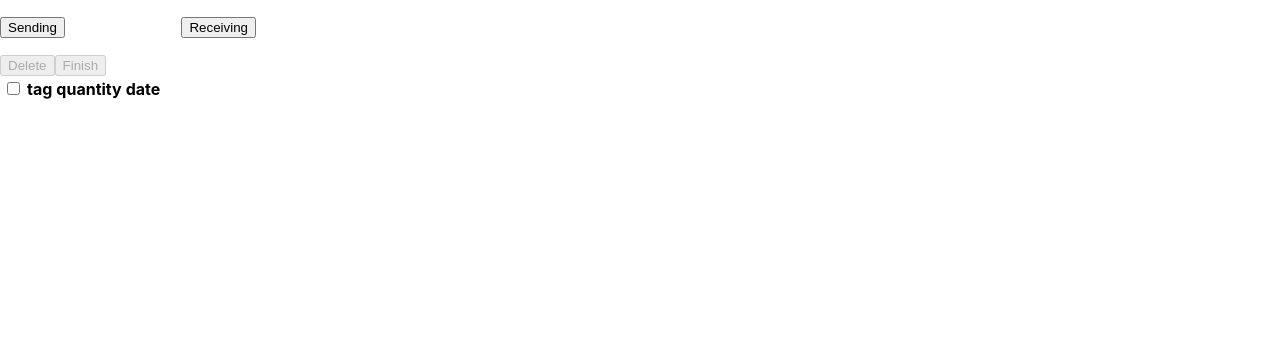
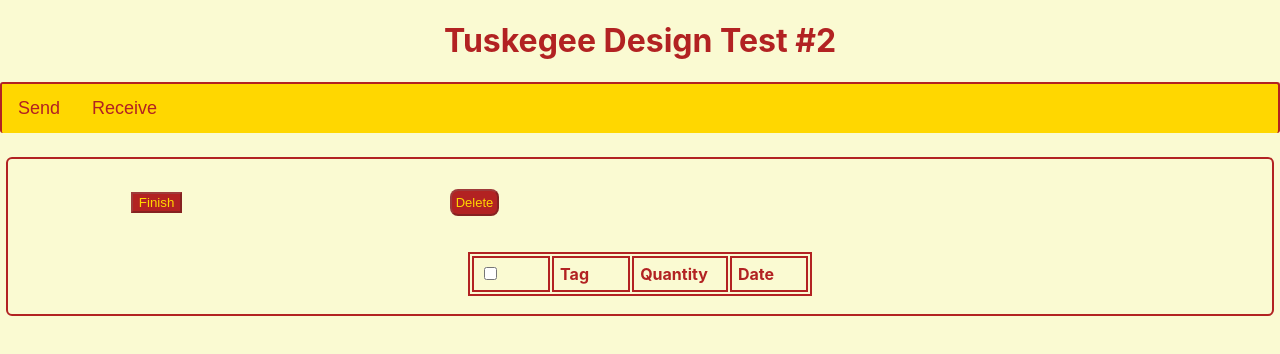
Before and after one commit to Blissfulair/leidos, a React (Create React App) app: page / in a window 1280 px wide. Shown: the top 354 px of the page. Built offline with nearby package versions, Linux system fonts and the light colour scheme.

Commit message:
added css

```diff
--- a/src/App.css
+++ b/src/App.css
@@ -1,38 +1,167 @@
-.App {
+/* Style the tab */
+body {
+  margin-top: 24px, 12px, 0%;
+  background-color: lightgoldenrodyellow;
+}
+
+h1 {
+  color: firebrick;
   text-align: center;
 }
 
-.App-logo {
-  height: 40vmin;
-  pointer-events: none;
+#tabs {
+  overflow: hidden;
+  border: 2px solid firebrick;
+  border-radius: 3px;
+  border-bottom: gold;
+  background-color: gold;
 }
 
-@media (prefers-reduced-motion: no-preference) {
-  .App-logo {
-    animation: App-logo-spin infinite 20s linear;
-  }
+/* Style the buttons inside the tab */
+#tabs button {
+  background-color: inherit;
+  float: left;
+  border: none;
+  outline: none;
+  cursor: pointer;
+  padding: 14px 16px;
+  transition: .8s;
+  font-size: 18px;
+  color: firebrick;
 }
 
-.App-header {
-  background-color: #282c34;
-  min-height: 100vh;
+/* Change background color of buttons on hover */
+#tabs button:hover {
+  background-color: goldenrod;
+  border-bottom: 4px solid darkgoldenrod;
+}
+
+/* Create an active/current tablink class */
+#tabs button.active {
+  background-color: darkgoldenrod;
+  border-bottom: 4px solid firebrick;
+}
+
+/* Style the tab content */
+.tabcontent {
+  /* display: none; */
+  padding: 18px;
+  -webkit-animation: fadeEffect 1s;
+  animation: fadeEffect 1s;
+
+  border: 2px solid firebrick;
+  border-radius: 6px;
+  margin: 24px 6px;
+}
+
+/* Fade in tabs */
+@-webkit-keyframes fadeEffect {
+  from {opacity: 0;}
+  to {opacity: 1;}
+}
+
+@keyframes fadeEffect {
+  from {opacity: 0;}
+  to {opacity: 1;}
+}
+
+#send {
+  align-content: center;
+  display: grid;
+  grid-template-columns: 30% 30% 30%;
+  grid-template-rows: 100px;
+  grid-column-gap: 5px;
+  margin-left: 12%;
+  color: firebrick;
+}
+
+#send button {
+  padding: 12px;
+}
+
+#send button {
+  text-align: center;
+  padding: 12px;
+  border-radius: 16px;
+  border-color: transparent;
+  font-size: x-large;
+}
+
+input {
+
+  border-radius: 4px;
+
+  background-color: transparent;
+  border: none;
+}
+input:focus{
+border: firebrick 2px solid;
+background-color: #fffff0;
+outline: 0;
+}
+
+#enter {
+  background-color: gold;
+  color: firebrick;
+  display: block;
+  float: right;
+  margin-right: 21%;
+  margin-bottom: 12px;
+}
+
+#finish, #delete {
+  background-color: firebrick;
+  color: gold;
+
+}
+
+#finish {
+  margin-left: -30%;
+  margin-right: 30%;
+}
+
+#delete {
+  font-size: small;
+  padding: 4px;
+  border-radius: 8px;
+  margin-left: 34.5%;
+  margin-top: 1%;
+}
+
+table, th, td {
+  border: darkgoldenrod 2px solid;
+  color: darkgoldenrod;
+}
+
+th, td {
+  width: 20%;
+  padding: 6px;
+}
+
+table {
+  margin: 36px 36% 0 36%;
+  text-align: center;
+  display: inline-block;
+}
+
+#finishTable, #finishTable td, #finishTable th {
+  border: firebrick 2px solid;
+  border: firebrick 2px solid;
+  color: firebrick;
+}
+
+#finishTable {
+  display:inline-block;
+  vertical-align:middle;
+}
+
+.deleteSelected:focus {
+  color: blueviolet;
+}
+
+#testTable {
   display: flex;
-  flex-direction: column;
   align-items: center;
   justify-content: center;
-  font-size: calc(10px + 2vmin);
-  color: white;
+  flex-direction: row;
 }
-
-.App-link {
-  color: #61dafb;
-}
-
-@keyframes App-logo-spin {
-  from {
-    transform: rotate(0deg);
-  }
-  to {
-    transform: rotate(360deg);
-  }
-}
--- a/src/App.tsx
+++ b/src/App.tsx
@@ -1,5 +1,6 @@
 import { useReducer } from 'react';
 import Leidos from './leidos';
+import './App.css'
 
 import { initialState, Provider, reducer } from './state/context';
 
--- a/src/components/BarcodeReader.tsx
+++ b/src/components/BarcodeReader.tsx
@@ -1,7 +1,7 @@
-import { useEffect, useState } from "react"
+import { RefObject,useEffect, useState } from "react"
 interface Props{
-    onDetect:(barcode:string)=>void
-    onClear? :()=>void
+    onDetect:(barcode:string)=>void,
+    ref? :RefObject<HTMLInputElement>
 }
 interface KeyData {
     key: string;
@@ -9,7 +9,7 @@ interface KeyData {
   }
   let previousKeyData: KeyData | null = null;
   let count =0;
-const BarcodeReader=({onDetect}:Props)=>{
+const BarcodeReader=({onDetect,ref}:Props)=>{
     const [barcode,setBarcode]=useState<string>("")
     const [error, setError] = useState(false)
 
@@ -17,10 +17,7 @@ const BarcodeReader=({onDetect}:Props)=>{
     useEffect(()=>{
 
         const handlekeydown=(event:KeyboardEvent)=>{
-            if(event.key==="Shift" )
-            return
-            if(event.key === 'Backspace')
-            return
+
 
             const currentTime = Date.now();
             const keyData: KeyData = { key: event.key, time: currentTime };
@@ -32,6 +29,19 @@ const BarcodeReader=({onDetect}:Props)=>{
                     setError(true)
                     count++
                 }
+
+
+                if(document.activeElement)
+                {
+
+                    if(document.activeElement.localName === 'input' && timeDiff < 30){
+                        event.preventDefault()
+                    }
+                }
+                if(event.key==="Shift" )
+                return
+                if(event.key === 'Backspace')
+                return
             }
             if(event.key !== 'Enter')
             setBarcode(barcode+event.key)
@@ -56,13 +66,14 @@ const BarcodeReader=({onDetect}:Props)=>{
         // timerId = setTimeout(()=>{
         //     setBarcode('')
         // },2000)
+
         document.addEventListener("keydown",handlekeydown)
         return ()=>{
             //clearTimeout(timerId)
             document.removeEventListener("keydown",handlekeydown)
         }
 
-    },[onDetect,barcode,error])
+    },[onDetect,barcode,error,ref])
     return <></>
 }
 export default BarcodeReader
--- a/src/components/Header.tsx
+++ b/src/components/Header.tsx
@@ -5,20 +5,30 @@ type Props={
 }
 const Header=({setPage}:Props)=>{
 return (
-    <header>
-        <ul>
-            <li>
-                <button onClick={()=>setPage(false)}>
-                    Sending
-                </button>
-            </li>
-            <li>
-                <button onClick={()=>setPage(true)}>
-                    Receiving
-                </button>
-            </li>
-        </ul>
-    </header>
+    // <header>
+    //     <ul>
+    //         <li>
+    //             <button onClick={()=>setPage(false)}>
+    //                 Sending
+    //             </button>
+    //         </li>
+    //         <li>
+    //             <button onClick={()=>setPage(true)}>
+    //                 Receiving
+    //             </button>
+    //         </li>
+    //     </ul>
+    // </header>
+    <>
+        <header>
+            <h1>Tuskegee Design Test #2</h1>
+        </header>
+
+        <div id="tabs">
+            <button className="tablink" id="defaultTab" onClick={()=>setPage(false)}>Send</button>
+            <button className="tablink" onClick={()=>setPage(true)}>Receive</button>
+        </div>
+    </>
 )
 
 }
--- a/src/components/Input.tsx
+++ b/src/components/Input.tsx
@@ -1,7 +1,7 @@
 import { useEffect, useState } from "react"
 import { DataProps } from "./Table"
 type Props ={
-    item:DataProps
+    item:DataProps,
 }
 const Input=({item}:Props)=>{
     const [quantity,setQuantity]=useState(item.quantity)
@@ -9,7 +9,7 @@ const Input=({item}:Props)=>{
         setQuantity(item.quantity)
     },[item.quantity])
     return(
-        <input type="text"
+        <input className="editQuant" id={item.tag+'input'} type="text"
             onKeyDown={(e)=>{
                 if(e.key === 'Enter')
                 e.currentTarget.blur()
--- a/src/components/Receiving.tsx
+++ b/src/components/Receiving.tsx
@@ -31,7 +31,9 @@ const Receiving=()=>{
         }
     })
     return(
-        <Table data={state.data}/>
+       <div id="Recieve" className="tabcontent">
+         <Table data={state.data}/>
+       </div>
     )
 }
 export default Receiving
--- a/src/components/Sending.tsx
+++ b/src/components/Sending.tsx
@@ -35,7 +35,8 @@ const Sending=()=>{
                 }
             }
 
-        }
+        },
+        //ref:input
     })
     const getTag=(tag:string)=>{
         if (tags.length<1){
@@ -85,14 +86,14 @@ const Sending=()=>{
         setData(state.items)
     },[state.items])
     return(
-        <>
+        <div id="Send" className="tabcontent">
         {
             tags.length>0 ?
-            <button onClick={onDelete}>Delete</button> : <button disabled>Delete</button>
+            <button id="delete" onClick={onDelete}>Delete</button> : <button id="delete" disabled>Delete</button>
         }
         {
             data.length>0 && !finish?
-            <button onClick={onFinish}>Finish</button>:<button disabled>Finish</button>
+            <button id="finish" onClick={onFinish}>Finish</button>:<button id="finish" disabled>Finish</button>
         }
         {finish && data.length>0?
             (
@@ -102,8 +103,8 @@ const Sending=()=>{
             </>
             ):null
         }
-        <Table allTag={allTags} getTag={getTag} select={tags} data={data }/>
-    </>
+        <Table  allTag={allTags} getTag={getTag} select={tags} data={data }/>
+    </div>
     )
 }
 export default Sending
--- a/src/components/Table.tsx
+++ b/src/components/Table.tsx
@@ -10,23 +10,23 @@ type Props={
     data:DataProps[],
     getTag?:(tag:string)=>void
     allTag?:(input:HTMLInputElement)=>void,
-    select?:string[]
+    select?:string[],
 }
 const Table=({data,getTag,allTag,select}:Props)=>{
 
     return (
-        <table>
+        <table id="finishTable">
             <thead>
                 <tr>
-                    {(allTag&&select)&&<th><input checked={(data.length === select.length && data.length >0)} type="checkbox" onChange={(e)=>allTag(e.target)} />   </th>}
+                    {(allTag&&select)&&<th><input className="deleteSelected" checked={(data.length === select.length && data.length >0)} type="checkbox" onChange={(e)=>allTag(e.target)} />   </th>}
                     <th>
-                        tag
+                        Tag
                     </th>
                     <th>
-                        quantity
+                        Quantity
                     </th>
                     <th>
-                        date
+                        Date
                     </th>
                 </tr>
             </thead>
@@ -42,7 +42,7 @@ const Table=({data,getTag,allTag,select}:Props)=>{
                                 <td>
                                     {
                                     getTag?
-                                    <Input item={item}/>
+                                    <Input   item={item}/>
                                     :
                                     item.quantity
                                     }
```
